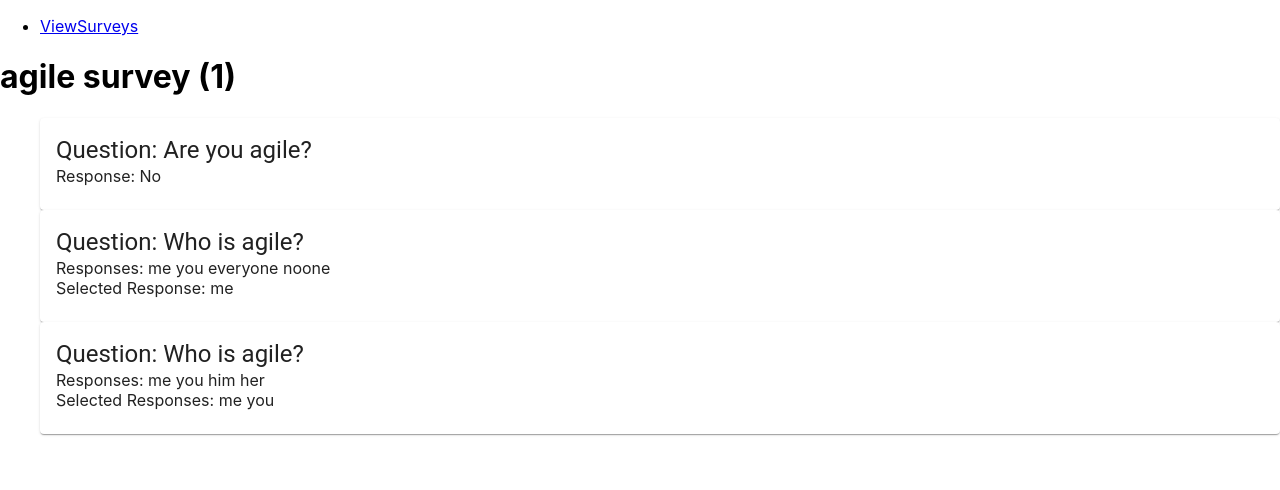
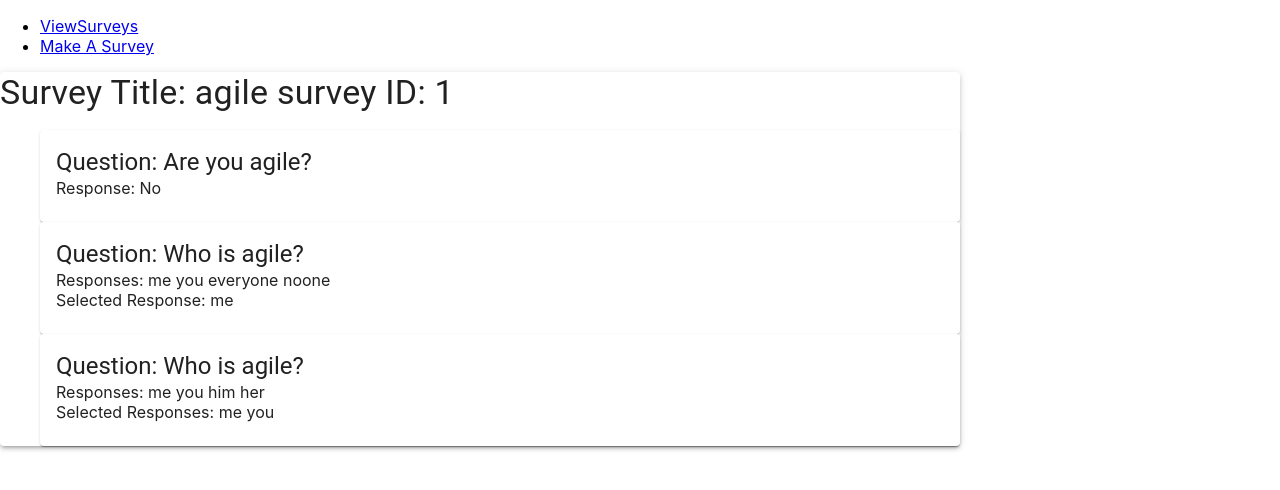
Before and after one commit to sTingley/SurveyMe, a React (Create React App) app in the folder frontend/: page /ViewSurveys in a window 1280 px wide. Shown: the top 490 px of the page. Built offline with nearby package versions, Linux system fonts and the light colour scheme.

Commit message:
tidy upped view survey

```diff
--- a/frontend/src/App.js
+++ b/frontend/src/App.js
@@ -6,6 +6,7 @@ import {
   Link
 } from "react-router-dom";
 import SurveyDashboard from './components/SurveyDashboard';
+import MakeASurvey from './components/MakeASurvey';
 
 export default function App() {
   return (
@@ -15,6 +16,9 @@ export default function App() {
           <ul>
             <li>
               <Link to="/ViewSurveys">ViewSurveys</Link>
+            </li>
+            <li>
+              <Link to="/MakeASurvey">Make A Survey</Link>
             </li>
           </ul>
         </nav>
@@ -26,6 +30,11 @@ export default function App() {
             <SurveyDashboard />
           </Route>
         </Switch>
+        <Switch>
+          <Route path='/MakeASurvey'>
+            <MakeASurvey/>
+          </Route>
+        </Switch>
       </div>
     </Router>
   );
--- /dev/null
+++ b/frontend/src/components/MakeASurvey.js
@@ -0,0 +1,5 @@
+import React from 'react';
+
+export default function MakeASurvey(){
+  return(<p>yo</p>)
+}
--- a/frontend/src/components/SurveyDashboard.js
+++ b/frontend/src/components/SurveyDashboard.js
@@ -1,11 +1,50 @@
 import React from "react";
-import ViewSurvey from './ViewSurvey'
-
+import ViewSurvey from './ViewSurvey';
+import Paper from '@material-ui/core/Paper';
 
 //pass survey_id ass prop
 export default function SurveyDashboard() {
+
+  const qobj = {
+    id: 1,
+    type: 0,
+    category: "agile",
+    content: "Are you agile?",
+    response: "No"
+  }
+  const qobj2 = {
+    id:2,
+    type: 1,
+    category: 'agile',
+    content: 'Who is agile?',
+    response: ["me","you","everyone","noone"],
+    selected: ["me"]
+  }
+  const qobj3 = {
+    id:3,
+    type: 2,
+    category: 'agile',
+    content: "Who is agile?",
+    response: ["me", "you", "him", "her"],
+    selected: ["me", "you"]
+  }
+  const surveyobj = {
+    id: 1,
+    title: "agile survey",
+    category: 'agile',
+    questions: [qobj,qobj2,qobj3],
+    dateCreated: "1/1/2020",
+    public: true
+  }
+
+
+
+
+
   return(
+    <Paper style={{width:'75%'}} elevation={3}>
     <ViewSurvey
     survey_id={1}
-    />)
+    />
+    </Paper>)
 }
--- a/frontend/src/components/ViewSurvey.js
+++ b/frontend/src/components/ViewSurvey.js
@@ -2,6 +2,7 @@ import React from "react";
 import MultipleChoice from './questions/MultipleChoice.js'
 import ShortAnswer from './questions/ShortAnswer.js'
 import MultiSelect from './questions/MultiSelect.js'
+import Typography from '@material-ui/core/Typography'
 //props contains survey_id which will be used to query mongo client
 export default function ViewSurvey(props){
   const qobj = {
@@ -39,8 +40,10 @@ export default function ViewSurvey(props){
 
   return(
     <div>
-    <h1>{`${surveyobj.title} (${surveyobj.id})`}</h1>
-    <ul>{returnQs(surveyobj.questions)}</ul>
+      <Typography variant="h4"component="h2">
+        {`Survey Title: ${surveyobj.title}  ID: ${surveyobj.id}`}
+      </Typography>
+        <ul>{returnQs(surveyobj.questions)}</ul>
     </div>
   )
 }
```
